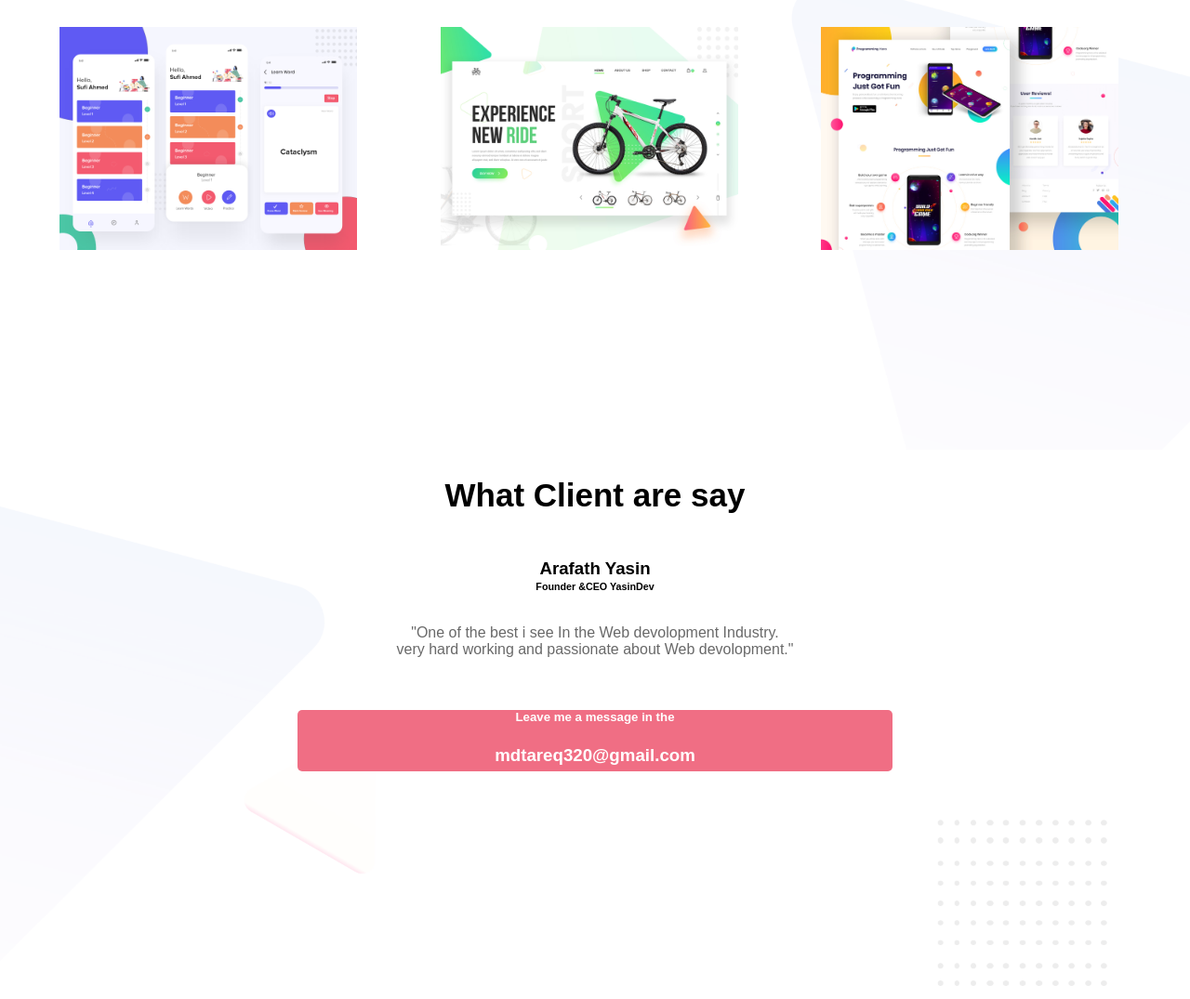
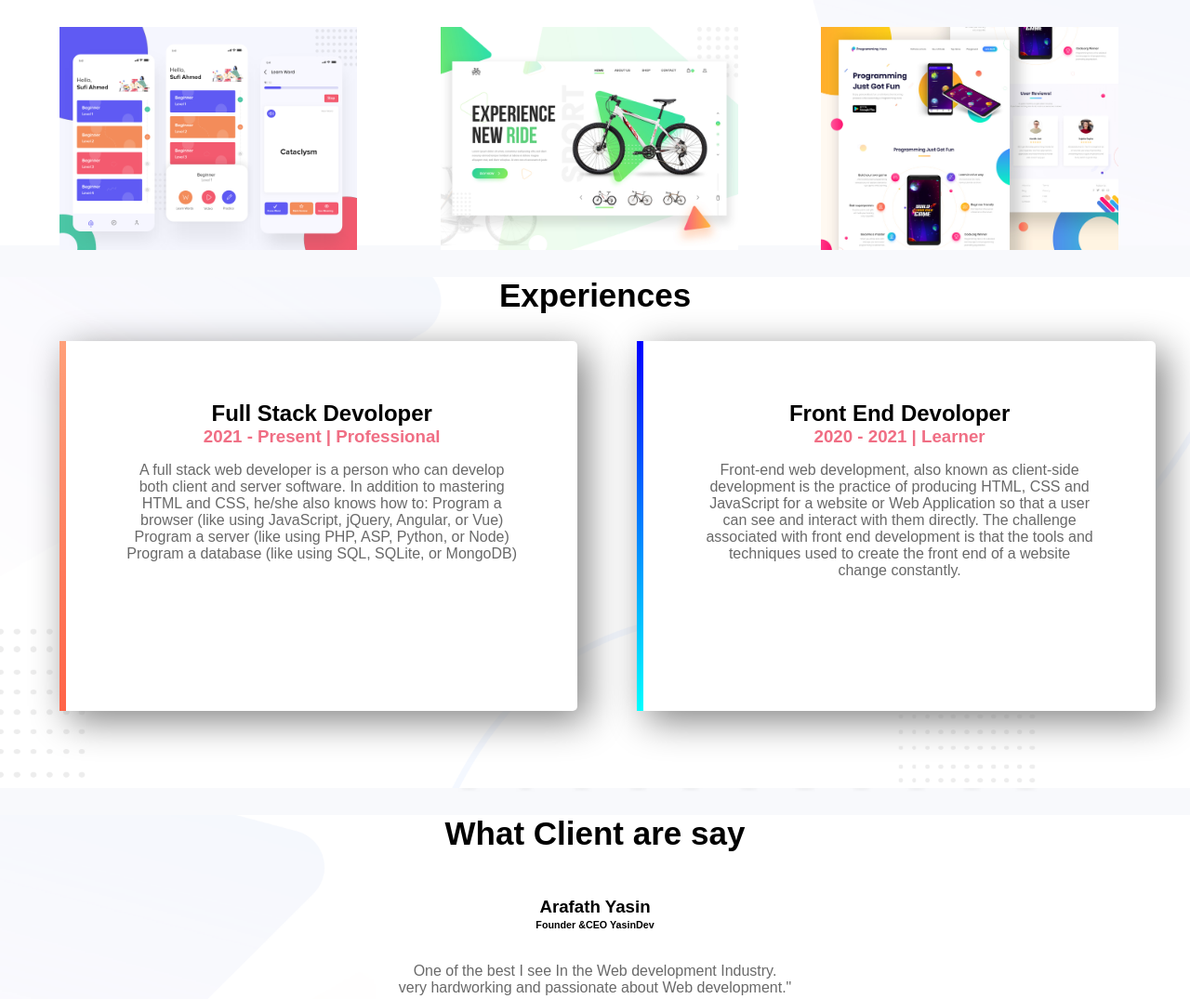
Before and after one commit to mddtareq/portfolio, a plain HTML site: page index.html in a window 1280 px wide. Shown: the part 1195-2270 px from the top of the page at 93% size. Drawn offline with Linux system fonts and the light colour scheme.

Commit message:
Some Updates

```diff
--- a/css/style.css
+++ b/css/style.css
@@ -1,12 +1,14 @@
 body{
     font-family: 'Poppins', sans-serif;
     margin: 0;
+    background: url("../images/biography-bg.png");
+    background-size: cover;
 }
 h1{
     font-size: 35px;
 }
 h2{
-    font-size: 30px;
+   margin: 0;
 }
 p{
     color: dimgray;
@@ -20,10 +22,10 @@ p{
 }
 .half-width
 {
-    width: 40%;
+    width: 33%;
     float: left;
     margin-left: 5%;
-    padding-left: 3%;
+    padding: 5%;
 }
 .half-width img
 {
@@ -43,24 +45,49 @@ p{
     background-repeat: no-repeat;
     background-position: center;
     background-size: cover;
+    height: 500px;
+    padding-bottom: 50px;
+    clear: both;
 }
 .biography-section{
     background: url("../images/biography-bg.png");
     background-repeat: no-repeat;
     background-position: center;
     background-size: cover;
+    height: 500px;
+    padding-bottom: 50px;
+    clear: both;
 }
 .latest-work-section{
     background: url("../images/latest-work-bg.png");
     background-repeat: no-repeat;
     background-position: center;
     background-size: cover;
+    height: 250px;
+    padding-bottom: 80px;
+    clear: both;
 }
-section{
-    height: 500px;
+.experience-section{
+    text-align: center;
+    background: url("../images/header-bg.png");
+    background-position: center;
+    background-size: cover;
+    width: 100%;
+    height: 450px;
+    padding-bottom: 100px;
+    clear: both;
+}
+.client-section{
+    text-align: center;
+    background: url("../images/footer-bg.png");
+    background-position: center;
+    background-size: cover;
+    width: 100%;
+    height: 300px;
     padding-bottom: 50px;
     clear: both;
 }
+
 .third-width{
     width: 25%;
     float: left;
@@ -72,13 +99,7 @@ section{
 {
     width: 100%;
 }
-.client-section{
-    text-align: center;
-    background: url("../images/footer-bg.png");
-    background-position: center;
-    background-size: cover;
-    width: 100%;
-}
+
 .biography-section #center{
     margin-top: 60px;
 }
@@ -89,7 +110,8 @@ section{
 .message-box{
    width: 50%;
    margin: auto;
-   padding-bottom: 5px;
+   padding-top: 1px;
+   padding-bottom: 10px;
    color: white;
    border-radius: 5px;
    background-color:rgb(240, 110, 132) ;
@@ -101,3 +123,24 @@ section{
     margin: 0;
     padding: 1px;
 }
+.half-width h3{
+    margin: 0;
+    padding: 0;
+}
+.devoloper{
+    box-shadow: 10px 10px 40px gray;
+    border-radius: 5px;
+    height: 60%;
+    background-color: white;
+    overflow: auto;
+}
+#full-stak{
+    border-left: 7px solid;
+    border-image: linear-gradient(lightsalmon,tomato);
+    border-image-slice: 1;
+}
+#front-end{
+    border-left: 7px solid;
+    border-image: linear-gradient(blue,cyan);
+    border-image-slice: 1;
+}
--- a/index.html
+++ b/index.html
@@ -11,12 +11,12 @@
 <body>
     <section class="top-section">
         <div id="center" class="half-width">
-            <h3>Hello I'm</h3>
+            <h2>Hello I'm</h2>
             <h1> <span class="orange-color">Mohammad Tareq</span> </h1>
-            <p>I would like to build up my career as a successful Web Devoloper for pursuing a
-                challenging career in an organization where Enthusiasm, excellent environment and motivational factors
-                will
-                help and support me to utilize my knowledge and expertise for Professional development.</p>
+            <h3>Professional web developer</h3>
+            <p>I would like to build up my career as a successful Web Developer for pursuing a challenging career in an
+                organization where Enthusiasm, excellent environment and motivational factors will help and support me
+                to utilize my knowledge and expertise for professional development.</p>
             <br><br>
             <a class="link-button" href="https://www.linkedin.com/in/mddtareq/" target="_blank">Hire Me</a>
         </div>
@@ -31,11 +31,8 @@
         </div>
         <div id="center" class="half-width">
             <h2>Biography</h2>
-            <p>I am Mohammad Tareq from cumilla.I have done my SSC from Motijheel model school and college and HSC from
-                Dhaka
-                Imperial college. On both occasions, I got 5 out of 5. I completed Bachelor of Science in Computer
-                Science &
-                Engineering from AIUB with 3.59 CGPA. I have a keen interest in Software Engineering.
+            <p>I am Mohammad Tareq who writes codes. I am very much passionate about Web Developing. I want to become a
+                top-class web developer. I have a keen interest in Technological things and tech-related work.
             </p>
             <br><br>
             <a class="link-button" href="https://www.linkedin.com/in/mddtareq/" target="_blank">Download CV</a>
@@ -53,6 +50,37 @@
             <img src="images/latest-work/work-3.jpg" alt="work-2">
         </div>
     </section>
+    <section class="experience-section">
+        <h1>Experiences</h1>
+        <div id="full-stak" class="half-width devoloper">
+            <h2>
+                Full Stack Devoloper
+            </h2>
+            <h3>
+                <span class="orange-color">2021 - Present | Professional</span>
+            </h3>
+            <p>
+                A full stack web developer is a person who can develop both client and server software. In addition to
+                mastering HTML and CSS, he/she also knows how to: Program a browser (like using JavaScript, jQuery,
+                Angular, or Vue) Program a server (like using PHP, ASP, Python, or Node) Program a database (like using
+                SQL, SQLite, or MongoDB)
+            </p>
+        </div>
+        <div id="front-end" class="half-width devoloper">
+            <h2>
+                Front End Devoloper
+            </h2>
+            <h3>
+                <span class="orange-color">2020 - 2021 | Learner</span>
+            </h3>
+            <p>
+                Front-end web development, also known as client-side development is the practice of producing HTML, CSS
+                and JavaScript for a website or Web Application so that a user can see and interact with them directly.
+                The challenge associated with front end development is that the tools and techniques used to create the
+                front end of a website change constantly.
+            </p>
+        </div>
+    </section>
     <section class="client-section">
         <h1>What Client are say</h1>
         <br>
@@ -62,9 +90,9 @@
 
         <br>
         <p>
-            "One of the best i see In the Web devolopment Industry.
+            One of the best I see In the Web development Industry.
             <br>
-            very hard working and passionate about Web devolopment."
+            very hardworking and passionate about Web development."
         </p>
         <br>
         <div class="message-box">
```
